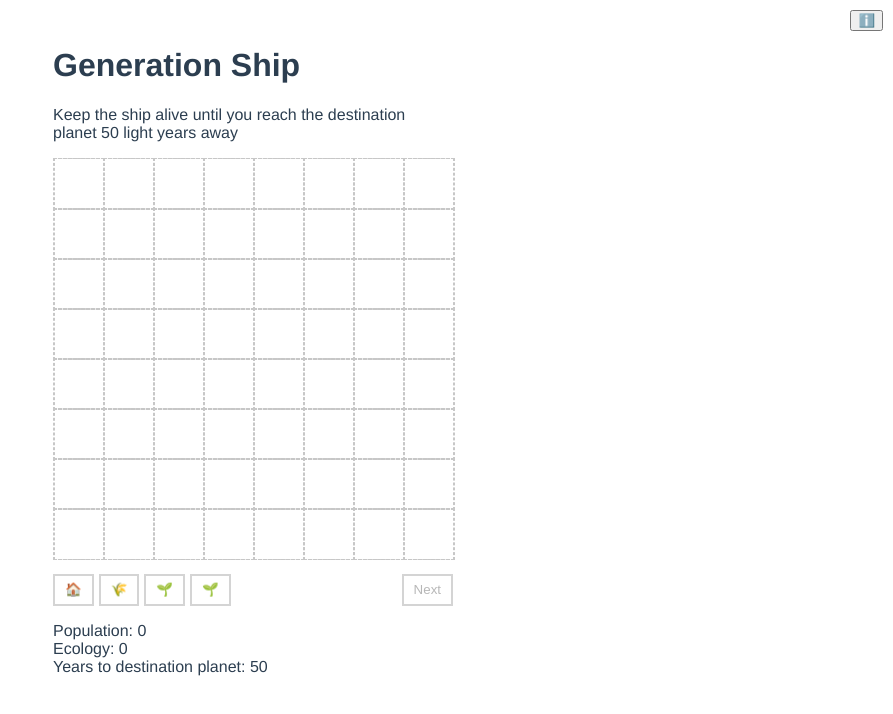
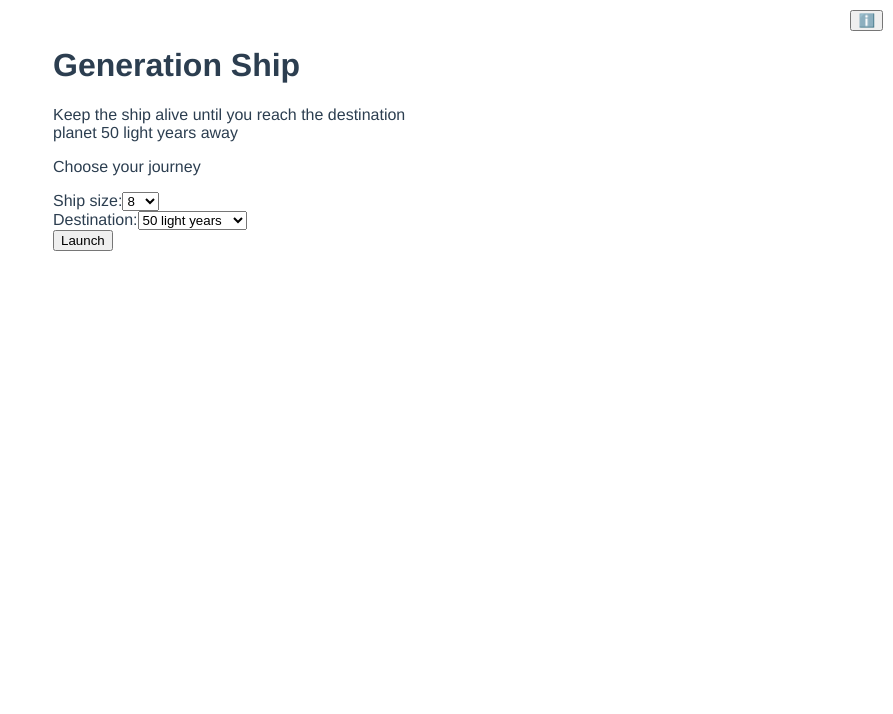
Before and after one commit to andrewlaskey/generation-ship, a Vue app: page / in a window 1280 px wide. Shown: the top 714 px of the page, without its empty margins (387-1280 px from the left). Built offline with nearby package versions, Linux system fonts and the light colour scheme.

Commit message:
add game option select

```diff
--- a/src/App.vue
+++ b/src/App.vue
@@ -4,19 +4,37 @@
     Keep the ship alive until you reach the destination planet 50 light years
     away
   </p>
-  <game />
+  <game-select v-if="!showGame" :finish-select="finishSelect" />
+  <game v-if="showGame" :size="gridSize" :start-years="years" />
   <info />
 </template>
 
 <script>
+import { ref } from 'vue'
 import Game from './components/Game.vue'
 import Info from './components/Info'
+import GameSelect from './components/GameSelect'
 
 export default {
   name: 'App',
   components: {
     Game,
     Info,
+    GameSelect,
+  },
+  setup() {
+    const gridSize = ref(8)
+    const years = ref(50)
+    const showGame = ref(false)
+
+    return { gridSize, years, showGame }
+  },
+  methods: {
+    finishSelect(sizeSelect, yearsSelect) {
+      this.gridSize = sizeSelect
+      this.years = yearsSelect
+      this.showGame = true
+    },
   },
 }
 </script>
--- a/src/components/Game.vue
+++ b/src/components/Game.vue
@@ -1,5 +1,5 @@
 <template>
-  <div class="wrapper">
+  <div class="wrapper" :style="wrapperGridStyle">
     <div
       v-for="(gridItem, index) in grid"
       :key="index"
@@ -44,22 +44,33 @@
 </template>
 
 <script>
-import { computed, ref } from 'vue'
+import { computed, onMounted, ref, toRefs, watch } from 'vue'
 import GridItem from './GridItem.vue'
 import { getRandomType } from '../utils/helpers'
 
 export default {
   components: { GridItem },
-  setup() {
-    const size = ref(8)
-    const grid = ref([])
+  props: {
+    size: {
+      type: Number,
+      default: 8,
+    },
+    startYears: {
+      type: Number,
+      default: 50,
+    },
+  },
+  setup(props) {
+    const { size, startYears } = toRefs(props)
+
+    let grid = ref([])
     const selectedType = ref('t')
     const selectedOption = ref(-1)
     const options = ref(['h', 'F', 't', 't'])
     const played = ref(false)
-    const years = ref(50)
     const gameOver = ref(false)
     const gameOverMessage = ref('')
+    const years = ref(startYears)
 
     const population = computed(() => {
       return grid.value.reduce((total, item) => {
@@ -93,12 +104,24 @@ export default {
       }, 0)
     })
 
-    for (let index = 0; index < size.value * size.value; index++) {
-      grid.value.push('.')
+    const wrapperGridStyle = computed(() => {
+      return {
+        'grid-template-columns': `repeat(${size.value}, 1fr)`,
+        'grid-template-rows': `1fr`,
+      }
+    })
+
+    const setupGrid = () => {
+      grid.value = []
+      for (let index = 0; index < size.value * size.value; index++) {
+        grid.value.push('.')
+      }
     }
 
+    onMounted(setupGrid)
+    watch(size, setupGrid)
+
     return {
-      size,
       grid,
       selectedType,
       options,
@@ -106,9 +129,10 @@ export default {
       played,
       population,
       ecology,
-      years,
       gameOver,
       gameOverMessage,
+      years,
+      wrapperGridStyle,
     }
   },
   methods: {
@@ -265,6 +289,7 @@ export default {
       const peopleCount = this.countNeighbors(neighbors, ['h', 'V', 'C'])
       const highPopCount = this.countNeighbors(neighbors, ['V', 'C'])
       const powerCount = this.countNeighbors(neighbors, ['P'])
+      const cityCount = this.countNeighbors(neighbors, ['C'])
 
       // Needs people to maintain
       if (peopleCount < 1) {
@@ -277,7 +302,7 @@ export default {
       }
 
       // Overuse kills it
-      if (peopleCount >= 5 || highPopCount >= 4) {
+      if (peopleCount >= 6 || highPopCount >= 5 || cityCount >= 4) {
         return '.'
       }
 
@@ -300,6 +325,7 @@ export default {
     },
     handleVillage(neighbors) {
       const treesCount = this.countNeighbors(neighbors, ['t', 'T'])
+      const bigTreesCount = this.countNeighbors(neighbors, ['T'])
       const farmCount = this.countNeighbors(neighbors, ['F'])
       const powerCount = this.countNeighbors(neighbors, ['P'])
       const peopleCount = this.countNeighbors(neighbors, ['h', 'V', 'C'])
@@ -312,7 +338,7 @@ export default {
         farmCount >= 2 &&
         powerCount >= 1 &&
         peopleCount >= 2 &&
-        treesCount >= 2
+        (treesCount >= 2 || bigTreesCount >= 1)
       ) {
         return 'C'
       }
@@ -321,6 +347,7 @@ export default {
     },
     handleCity(neighbors) {
       const treesCount = this.countNeighbors(neighbors, ['t', 'T'])
+      const bigTreesCount = this.countNeighbors(neighbors, ['T'])
       const farmCount = this.countNeighbors(neighbors, ['F'])
       const powerCount = this.countNeighbors(neighbors, ['P'])
       const peopleCount = this.countNeighbors(neighbors, ['h', 'V', 'C'])
@@ -333,7 +360,8 @@ export default {
         farmCount < 2 ||
         powerCount < 1 ||
         peopleCount < 2 ||
-        treesCount < 2
+        treesCount < 2 ||
+        bigTreesCount < 1
       ) {
         return 'V'
       }
@@ -452,8 +480,6 @@ export default {
 <style lang="scss" scoped>
 .wrapper {
   display: grid;
-  grid-template-columns: repeat(8, 1fr);
-  grid-template-rows: repeat(8, 50px);
   padding-bottom: 1rem;
 
   div {
@@ -464,6 +490,14 @@ export default {
     height: 100%;
     text-align: center;
     border: 1px dashed rgba($color: #c7c7c7, $alpha: 1);
+
+    ::before {
+      content: '';
+      display: inline-block;
+      width: 1px;
+      height: 0;
+      padding-bottom: 100%;
+    }
   }
 }
 
--- /dev/null
+++ b/src/components/GameSelect.vue
@@ -0,0 +1,52 @@
+<template>
+  <div>
+    <p>Choose your journey</p>
+    <div>
+      <label>Ship size:</label>
+      <select v-model="gridSize">
+        <option v-for="size in sizeOptions" :value="size" :key="size">{{
+          size
+        }}</option>
+      </select>
+    </div>
+    <div>
+      <label>Destination:</label>
+      <select v-model="lightyears">
+        <option v-for="years in destinationOptions" :value="years" :key="years"
+          >{{ years }} light years</option
+        >
+      </select>
+    </div>
+    <button @click="finishSelect(gridSize, lightyears)">Launch</button>
+  </div>
+</template>
+
+<script>
+import { ref } from 'vue'
+export default {
+  props: {
+    finishSelect: {
+      type: Function,
+      default: () => {
+        console.log('Ready')
+      },
+    },
+  },
+  setup() {
+    const sizeOptions = ref([3, 5, 8, 12])
+    const gridSize = ref(8)
+
+    const destinationOptions = ref([10, 25, 50, 100])
+    const lightyears = ref(50)
+
+    return {
+      sizeOptions,
+      gridSize,
+      destinationOptions,
+      lightyears,
+    }
+  },
+}
+</script>
+
+<style></style>
```
